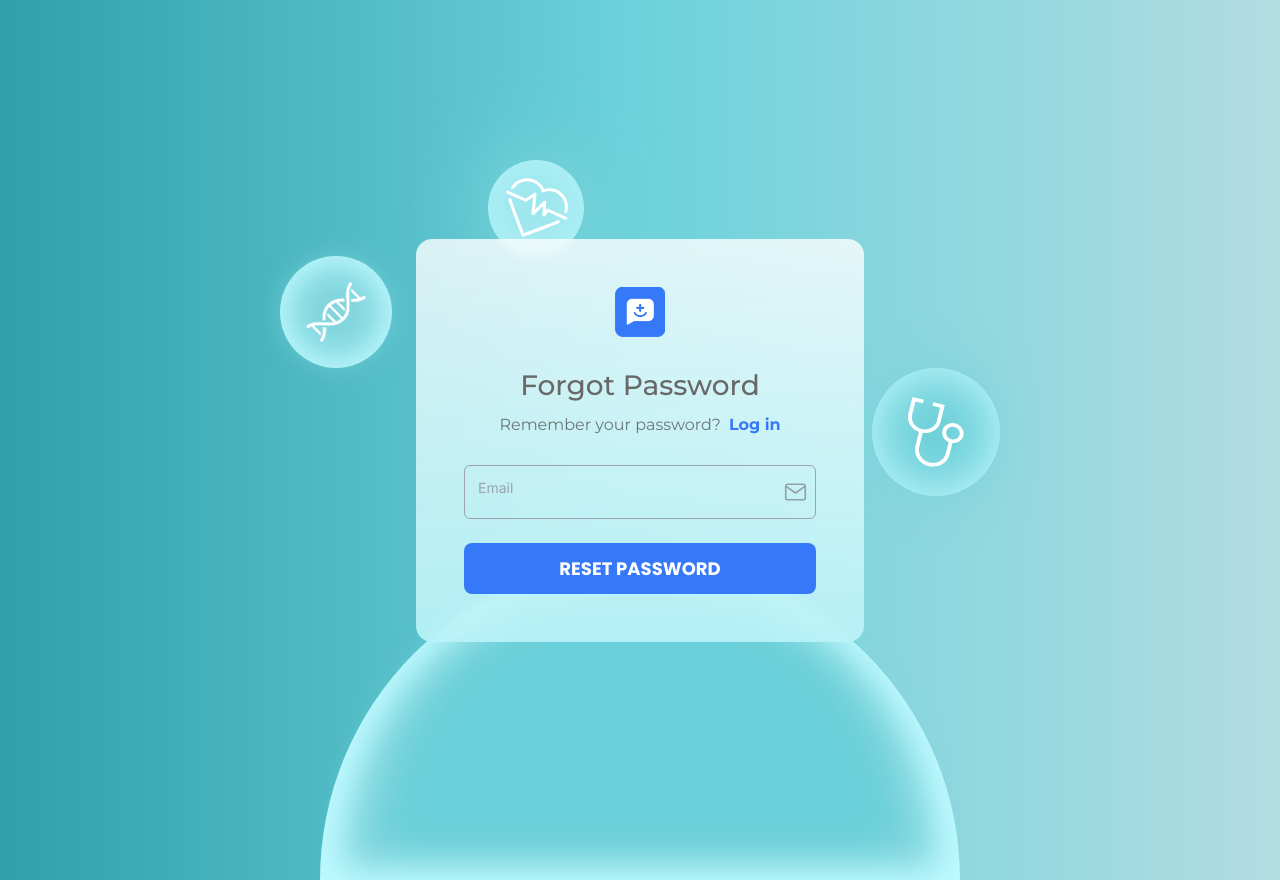
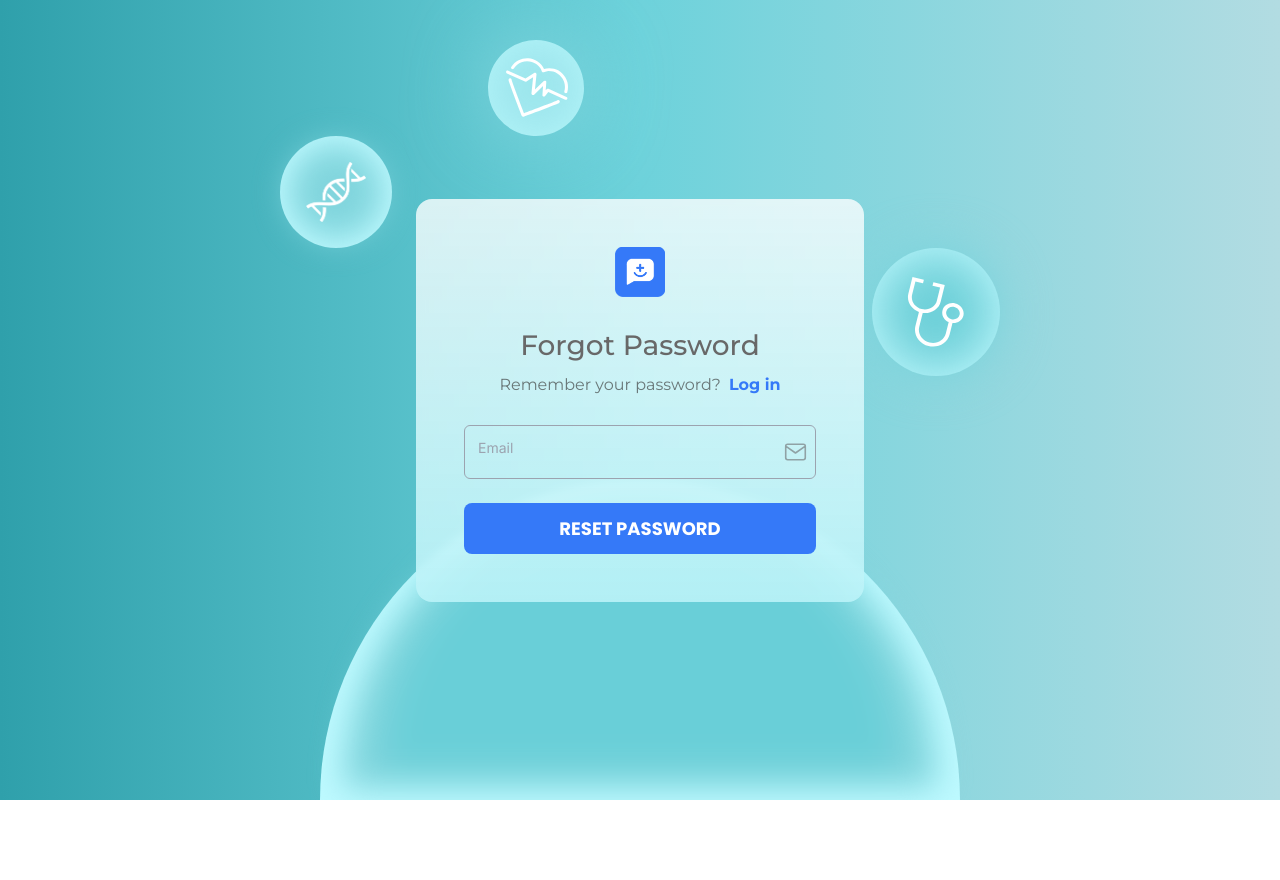
Before and after one commit to ericktek/Medical-Assistance-Frontend, a Next.js app: page /forgot-password in a window 1280 px wide. After the commit the page ends 800 px from the top, so only its background shows below. Built offline with nearby package versions, Linux system fonts and the light colour scheme.

Commit message:
fix some divice screen size2

```diff
--- a/app/components/Forgot-password.jsx
+++ b/app/components/Forgot-password.jsx
@@ -78,7 +78,7 @@ const ForgotPasswordForm = () => {
           <div>
             {/* Main container for the content, centered and padded */}
             <div className="max-w-3xl mx-auto px-6">
-              <div className="flex lg:mr-52 md:mr-52 lg:mt-40 justify-center ">
+              <div className="flex lg:mr-52 md:mr-52 lg:mt- justify-center ">
                 {/* Outer circle with inner blurred circle */}
                 <div className="bg-[#BEFAFF] w-24 h-24   rounded-full rotate-6 flex justify-center items-center ">
                   <span className="absolute z-10 flex justify-center items-center text-center">
```
